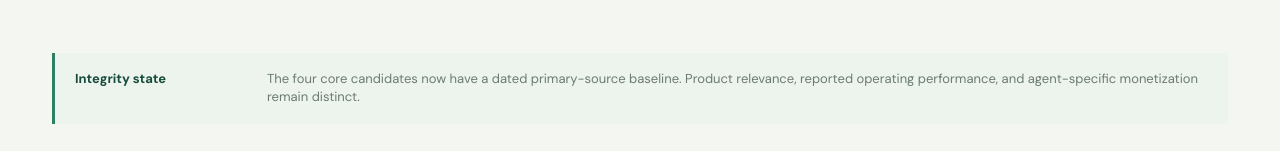
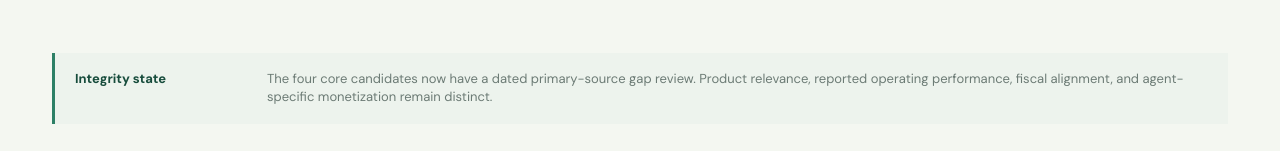
Before and after one commit to gundemkorel/agentic-economy-dashboard, a plain HTML site: page companies.html in a window 1280 px wide. Shown: the part 462-613 px from the top of the page. Drawn offline with nearby package versions, Linux system fonts and the light colour scheme.

Commit message:
Clarify company review state

```diff
--- a/companies.html
+++ b/companies.html
@@ -22,7 +22,7 @@
           <h1>Who gets paid<br /><em>when machines act?</em></h1>
           <p>These are research queues, not recommendations. A macro signal matters only if a company converts it into revenue quality, margins, and eventually shareholder value.</p>
         </section>
-        <section class="notice"><strong>Integrity state</strong><span>The four core candidates now have a dated primary-source baseline. Product relevance, reported operating performance, and agent-specific monetization remain distinct.</span></section>
+        <section class="notice"><strong>Integrity state</strong><span>The four core candidates now have a dated primary-source gap review. Product relevance, reported operating performance, fiscal alignment, and agent-specific monetization remain distinct.</span></section>
         <section class="company-grid" id="company-grid" aria-live="polite"><div class="loading-state">Loading company capture research queue…</div></section>
       </main>
       <footer class="footer"><span>Agentic Economy Dashboard <span class="muted">/</span> company capture</span><a class="muted" href="methodology.html">Source and methodology notes →</a></footer>
```
